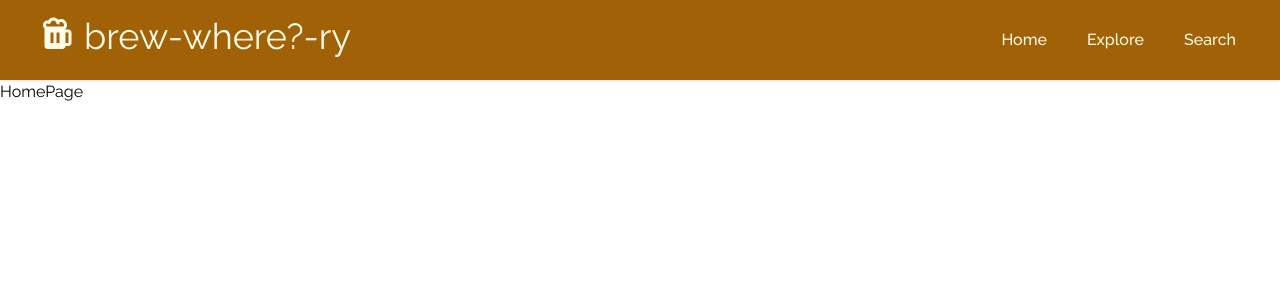
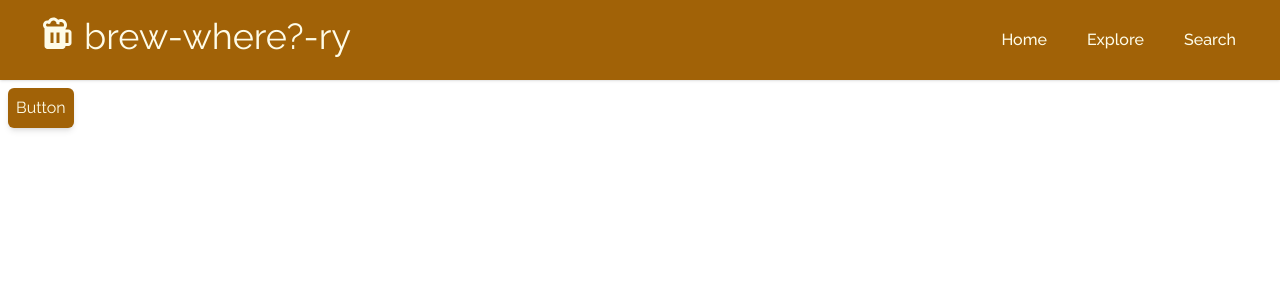
Before and after one commit to ald-p/brew-where-ry, a React (Vite) app: page / in a window 1280 px wide. Shown: the top 300 px of the page. Built offline with nearby package versions, Linux system fonts and the light colour scheme; a web font is replaced by a local one.

Commit message:
add button component

```diff
--- /dev/null
+++ b/src/components/core/Buttons/Button.jsx
@@ -0,0 +1,9 @@
+export const Button = ({ colors, text }) => {
+  return (
+    <button
+      className={`${colors} p-2 m-2 rounded-md shadow-md hover:scale-105 transition`}
+    >
+      {text}
+    </button>
+  );
+};
--- a/src/components/core/Nav/NavLink.jsx
+++ b/src/components/core/Nav/NavLink.jsx
@@ -4,7 +4,7 @@ const NavLink = ({ path, text }) => {
   return (
     <Link
       to={path}
-      className="text-md text-yellow-50 hover:bg-yellow-50 hover:text-yellow-700 rounded p-2 my-5 mx-3 font-medium"
+      className="text-md text-yellow-50 hover:bg-yellow-50 hover:text-yellow-700 rounded p-2 my-5 mx-3 font-medium transition ease-in-out"
     >
       {text}
     </Link>
--- a/src/pages/HomePage.jsx
+++ b/src/pages/HomePage.jsx
@@ -1,5 +1,11 @@
+import { Button } from '../components/core/Buttons/Button';
+
 const HomePage = () => {
-  return <div>HomePage</div>;
+  return (
+    <div>
+      <Button colors={'bg-yellow-700 text-yellow-50'} text={'Button'} />
+    </div>
+  );
 };
 
 export default HomePage;
```
